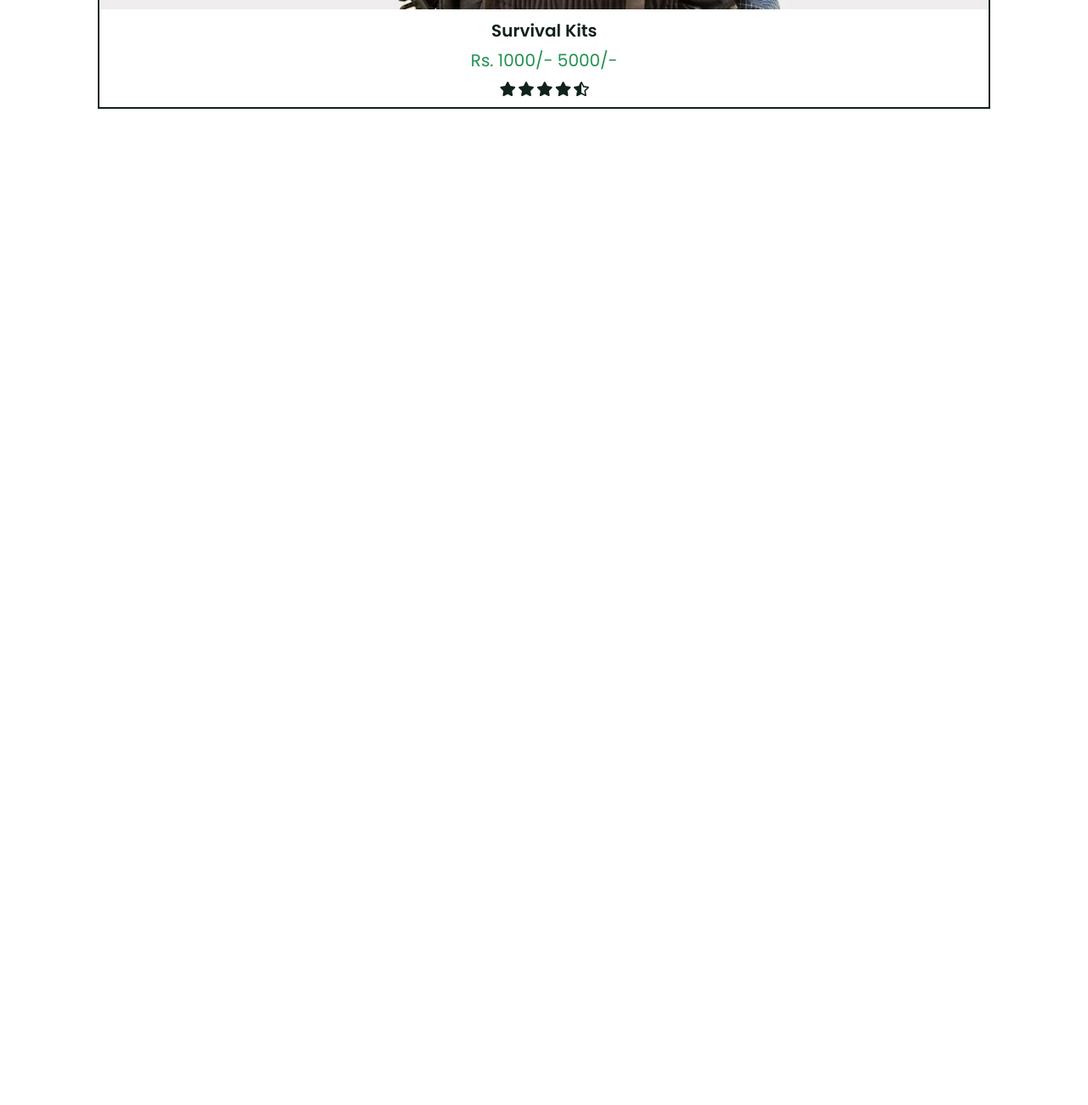
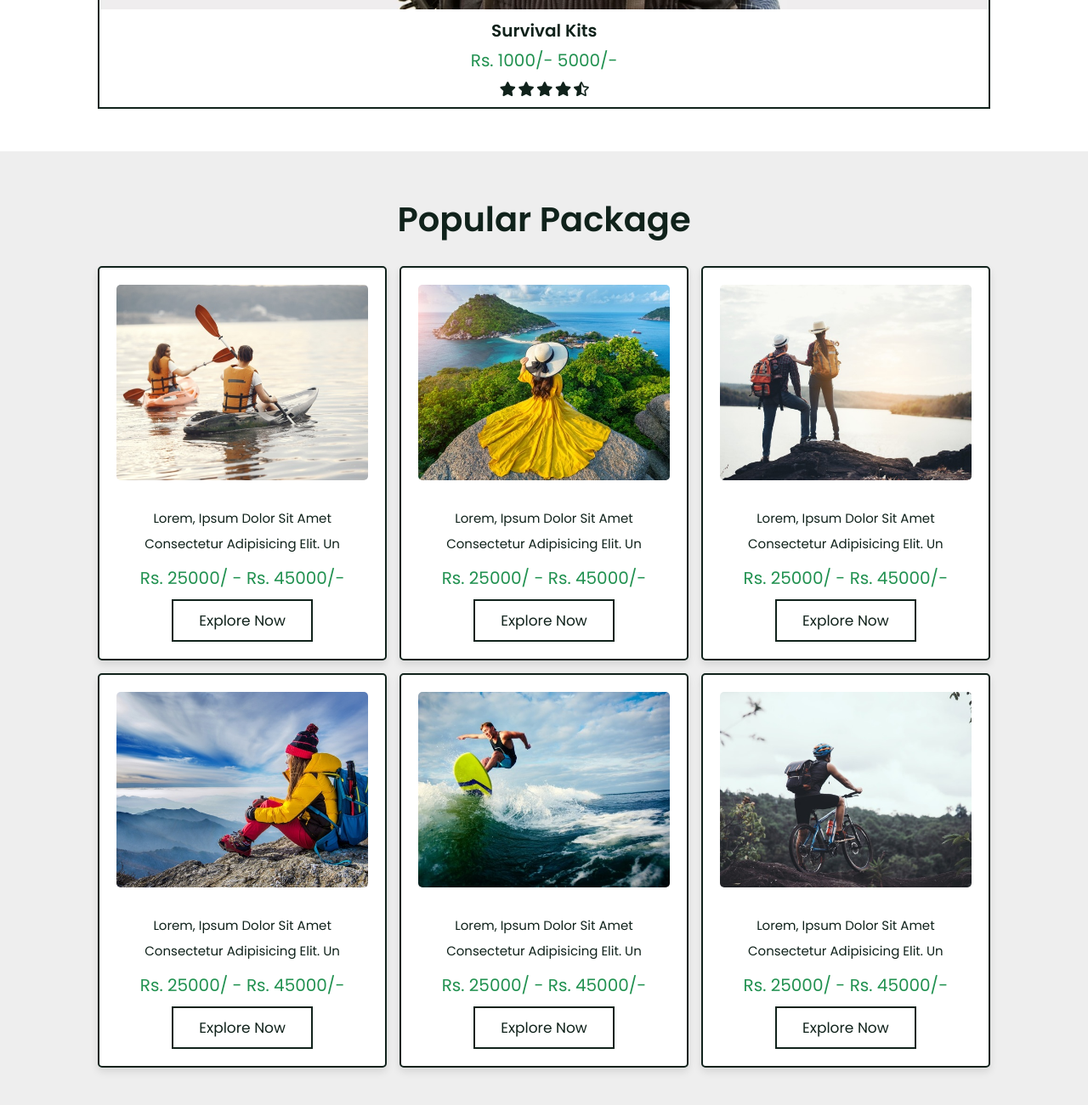
Before and after one commit to likeam/AdvantureAndTour, a website: page index.html in a window 1280 px wide. Shown: the part 3216-4516 px from the top of the page at 85% size. Before the commit the page ends 3394 px from the top, so only its background shows below. Drawn offline with nearby package versions, Linux system fonts and the light colour scheme.

Commit message:
Building the Packages Section

```diff
--- a/index.html
+++ b/index.html
@@ -258,6 +258,73 @@
         </div>
     </section>
 
+    <section class="packages" id="packages">
+        <h1 class="heading">popular package</h1>
+        <div class="box-container">
+            <div class="box">
+                <div class="image">
+                    <img src="./img/img-1.jpg" alt="">
+                </div>
+                <div class="content">
+                    <p>Lorem, ipsum dolor sit amet consectetur adipisicing elit. Un</p>
+                    <div class="price">Rs. 25000/ - Rs. 45000/-</div>
+                    <a href="#" class="btn">explore now</a>
+                </div>
+            </div>
+            <div class="box">
+                <div class="image">
+                    <img src="./img/img-2.jpg" alt="">
+                </div>
+                <div class="content">
+                    <p>Lorem, ipsum dolor sit amet consectetur adipisicing elit. Un</p>
+                    <div class="price">Rs. 25000/ - Rs. 45000/-</div>
+                    <a href="#" class="btn">explore now</a>
+                </div>
+            </div>
+            <div class="box">
+                <div class="image">
+                    <img src="./img/img-3.jpg" alt="">
+                </div>
+                <div class="content">
+                    <p>Lorem, ipsum dolor sit amet consectetur adipisicing elit. Un</p>
+                    <div class="price">Rs. 25000/ - Rs. 45000/-</div>
+                    <a href="#" class="btn">explore now</a>
+                </div>
+            </div>
+            <div class="box">
+                <div class="image">
+                    <img src="./img/img-4.jpg" alt="">
+                </div>
+                <div class="content">
+                    <p>Lorem, ipsum dolor sit amet consectetur adipisicing elit. Un</p>
+                    <div class="price">Rs. 25000/ - Rs. 45000/-</div>
+                    <a href="#" class="btn">explore now</a>
+                </div>
+            </div>
+            <div class="box">
+                <div class="image">
+                    <img src="./img/img-5.jpg" alt="">
+                </div>
+                <div class="content">
+                    <p>Lorem, ipsum dolor sit amet consectetur adipisicing elit. Un</p>
+                    <div class="price">Rs. 25000/ - Rs. 45000/-</div>
+                    <a href="#" class="btn">explore now</a>
+                </div>
+            </div>
+            <div class="box">
+                <div class="image">
+                    <img src="./img/img-6.jpg" alt="">
+                </div>
+                <div class="content">
+                    <p>Lorem, ipsum dolor sit amet consectetur adipisicing elit. Un</p>
+                    <div class="price">Rs. 25000/ - Rs. 45000/-</div>
+                    <a href="#" class="btn">explore now</a>
+                </div>
+            </div>
+        </div>
+
+    </section>
+
     <script src="https://unpkg.com/swiper/swiper-bundle.min.js"></script>
     <script src="./app.js"></script>
 </body>
--- /dev/null
+++ b/sass/_packages.scss
@@ -0,0 +1,81 @@
+
+
+.packages {
+    background: #eee;
+
+
+    & .box-container {
+        display: -ms-grid;
+        display: grid;
+        -ms-grid-columns: (minmax(32rem, 1fr))[auto-fit];
+            grid-template-columns: repeat(auto-fit, minmax(32rem, 1fr));
+        gap: 1.5rem;
+
+
+        & .box {
+            text-align: center;
+            background: #fff;
+            border: 0.2rem solid #10221b;
+            -webkit-box-shadow: 0 0.5rem 1rem rgba(0, 0, 0, 0.1);
+                    box-shadow: 0 0.5rem 1rem rgba(0, 0, 0, 0.1);
+            border-radius: .5rem;
+
+
+            & :hover {
+                background: #10221b;
+            }
+
+            & :hover .content > * {
+                color: #fff;
+            }
+
+            &:hover .btn {
+                border-color: #fff;
+            }
+
+            & :hover .btn:hover {
+                background: #fff;
+                color: #10221b;
+            }
+
+            & .image {
+                height: 25rem;
+                overflow: hidden;
+                padding: 2rem;
+                padding-bottom: 0;
+                border-radius: .5rem;
+
+
+                & img {
+                    height: 100%;
+                    width: 100%;
+                    -o-object-fit: cover;
+                    object-fit: cover;
+                    border-radius: .5rem;
+                }
+            }
+
+            & .content {
+                padding: 2rem;
+
+
+                & h3 {
+                    font-size: 2rem;
+                    color: #10221b;
+                }
+
+                & p {
+                    font-size: 1.5rem;
+                    color: #10221b;
+                    padding: 1rem 0;
+                    line-height: 2;
+                }
+
+                & .price {
+                    font-size: 2rem;
+                    color: #219150;
+                }
+            }
+        }
+    }
+}
--- a/sass/main.scss
+++ b/sass/main.scss
@@ -5,3 +5,4 @@
 @import "category";
 @import "about";
 @import "shop";
+@import "packages";
```
Also changed, not shown: css/style.css, sass/_category.scss (renamed from _category.scss).
